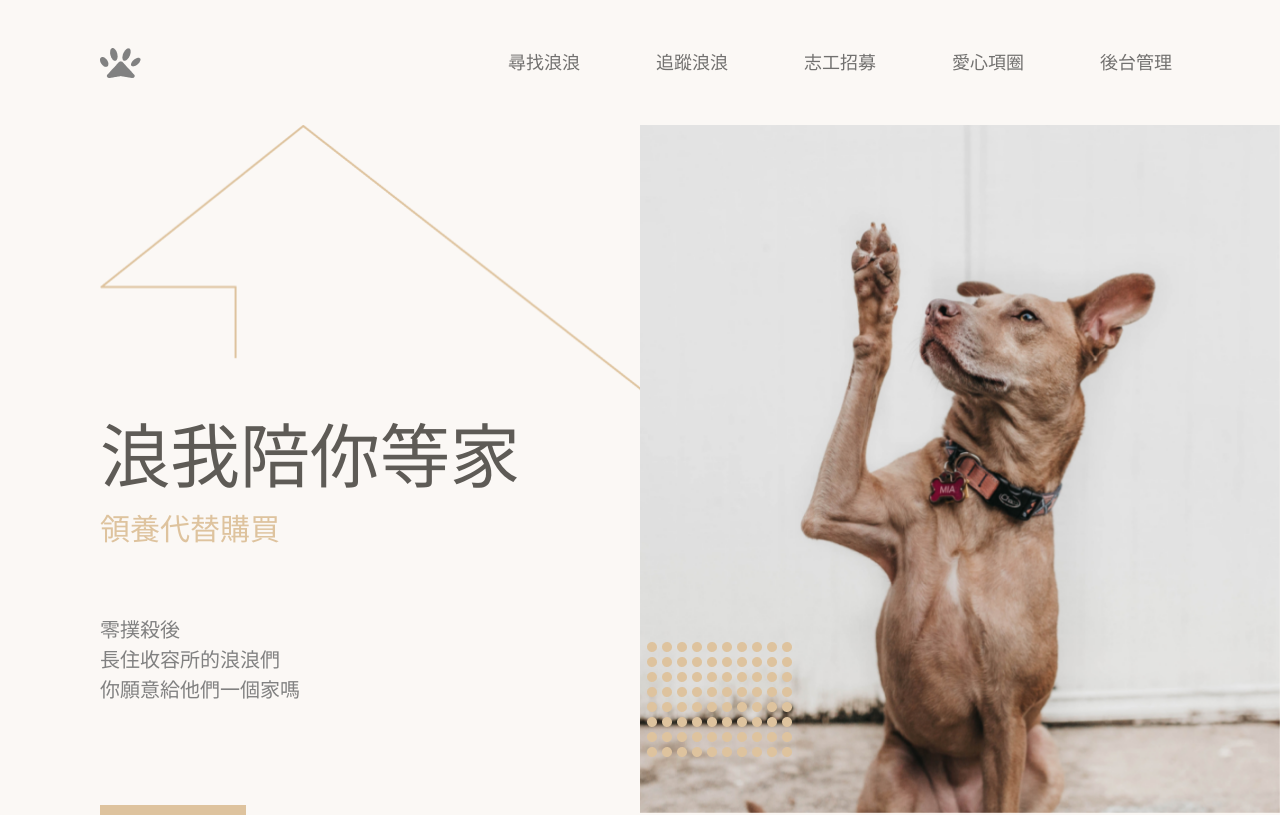
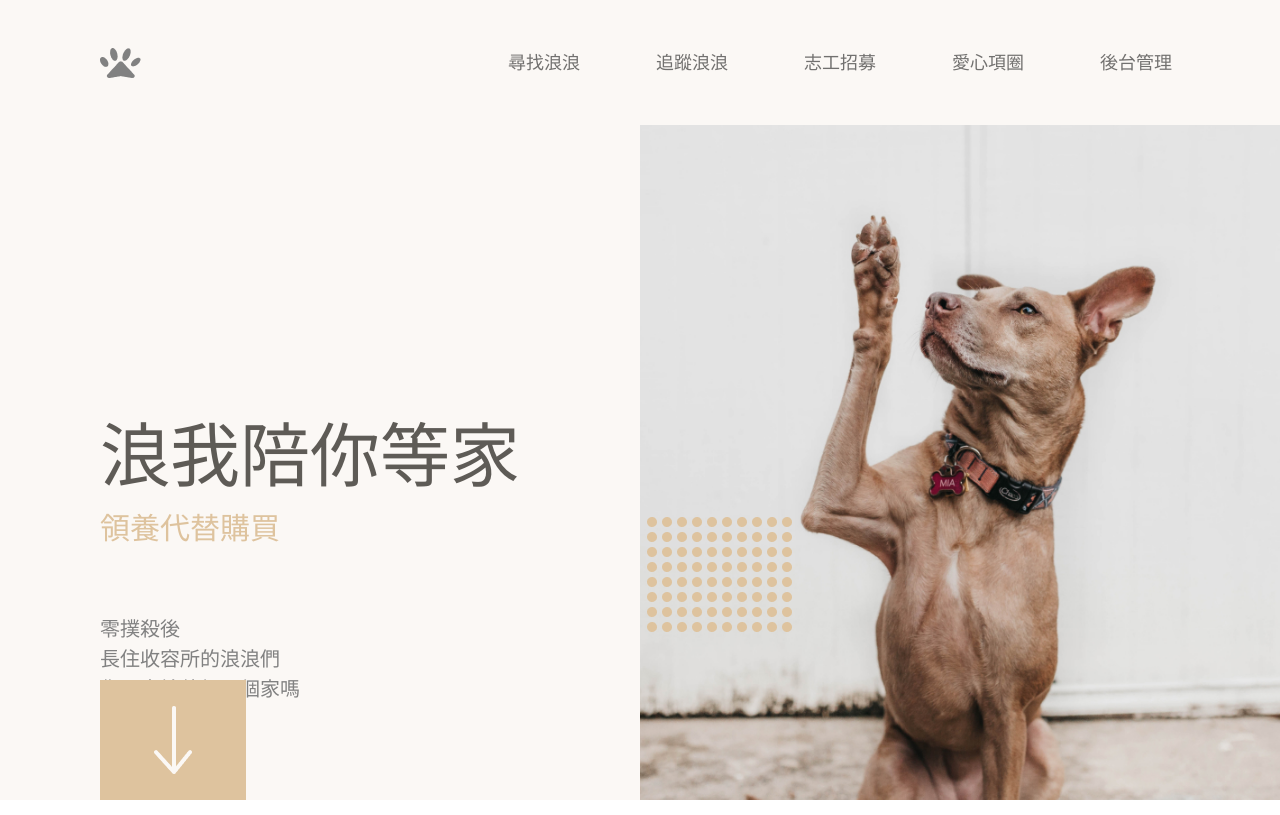
Before and after one commit to Chiahsuan-TW/pet-adoption, a Vue app: page / in a window 1280 px wide. Shown: the top 815 px of the page. Built offline with nearby package versions, Linux system fonts and the light colour scheme.

Commit message:
whole-content feat: 增加home animation跟adoption修正

```diff
--- a/src/components/AdoptionNotice.vue
+++ b/src/components/AdoptionNotice.vue
@@ -482,7 +482,7 @@ export default {
   }
   p {
     display: flex;
-    width: 900px;
+    width: 800px;
   }
   .check_box {
     input[type="radio"] {
@@ -512,7 +512,7 @@ export default {
   .question {
     flex-wrap: wrap;
     p {
-      margin-bottom: 8px;
+      margin-bottom: 15px;
     }
     .check_box {
       margin-left: 16px;
--- a/src/views/Home.vue
+++ b/src/views/Home.vue
@@ -1,10 +1,12 @@
 <template>
   <main>
     <div class="parallax">
-      <section class="landing_page parallax_group">
+      <section class="landing_page">
         <section class="adoption">
           <div class="home">
-            <img src="./../assets/images/home.png" alt="home icon" />
+            <div class="mask">
+              <img src="./../assets/images/home.png" alt="home icon" />
+            </div>
           </div>
           <h1>浪我陪你等家</h1>
           <h2>領養代替購買</h2>
@@ -12,18 +14,20 @@
           <div class="dots">
             <img src="./../assets/images/circles.png" alt="dots box" />
           </div>
-          <button @click="scrollToNext">
-            <img
-              src="./../assets/images/arrow-down.png"
-              alt="arrow downwards"
-            />
+          <button>
+            <a href="#gallery">
+              <img
+                src="./../assets/images/arrow-down.png"
+                alt="arrow downwards"
+              />
+            </a>
           </button>
         </section>
         <section class="dog_profile">
           <img src="./../assets/images/photo/home-dog-1.jpg" alt="brown dog" />
         </section>
       </section>
-      <section class="gallery parallax_group">
+      <section id="gallery" class="gallery parallax_group">
         <div class="gallery_img_1 parallax_layer parallax_layer--base">
           <img
             src="./../assets/images/photo/home-dog-2.jpg"
@@ -47,10 +51,10 @@
         <div class="gallery_img_5 parallax_layer parallax_layer--closely">
           <img src="./../assets/images/photo/home-dog-4.jpg" alt="black dog" />
         </div>
-        <div class="gallery_text_link">
+        <router-link class="gallery_text_link" :to="{ name: 'Search' }">
           <p>為牠駐足，尋找你們之間的命中注定</p>
           <img src="./../assets/images/arrow-right.png" alt="right arraow" />
-        </div>
+        </router-link>
       </section>
       <section class="volunteer parallax_group">
         <div class="volunteer_title parallax_layer parallax_layer--fore">
@@ -158,6 +162,7 @@ export default {
     }
   }
 }
+// p
 // parallax for group2
 .gallery.parallax_group {
   height: 1441px;
@@ -199,9 +204,18 @@ export default {
   }
 }
 .gallery_text_link {
-  position: relative;
+  position: absolute;
+  display: flex;
+  align-items: center;
+  gap: 40px;
+  width: fit-content;
+  bottom: 64px;
+  left: 50%;
+  transform: translateX(-50%);
   z-index: 6;
   p {
+    font-size: 40px;
+    font-weight: 900;
     text-shadow: 0 0 3px #fff, 0 0 6px #fff, 0 0 12px #fff, 0 0 20px #fff;
   }
 }
@@ -240,7 +254,7 @@ main {
 .landing_page {
   position: relative;
   z-index: 99;
-  height: calc(100vh - 112px);
+  height: calc(100vh - 125px);
   display: flex;
   justify-content: space-between;
   position: relative;
@@ -286,7 +300,7 @@ main {
   }
 
   .dog_profile {
-    height: calc(100vh - 112px);
+    height: 100%;
     width: 50%;
 
     img {
@@ -303,6 +317,18 @@ main {
     position: absolute;
     bottom: 0;
     transition: 0.25s;
+    a {
+      position: relative;
+      display: inline-block;
+      width: 100%;
+      height: 100%;
+      img {
+        position: absolute;
+        top: 50%;
+        left: 50%;
+        transform: translate(-50%, -50%);
+      }
+    }
     &:hover {
       filter: contrast(120%);
     }
@@ -315,7 +341,7 @@ main {
   width: 100%;
   height: 1441px;
   img {
-    box-shadow: 2px 4px 20px #555;
+    // box-shadow: 1px 2px 10px #555;
     &[alt^="right"] {
       box-shadow: none;
     }
@@ -494,4 +520,36 @@ main {
     filter: hue-rotate(360deg);
   }
 }
+
+// home animation
+.home {
+  position: relative;
+  width: 575px;
+  height: 290px;
+  .mask {
+    width: 100%;
+    height: 100%;
+    position: absolute;
+    right: 0;
+    top: 0;
+    background-color: transparent;
+    animation: mask 5s ease infinite;
+    overflow: hidden;
+    img {
+      position: absolute;
+      left: 0;
+      bottom: 0;
+    }
+  }
+}
+@keyframes mask {
+  from {
+    height: 0;
+    top: 290px;
+  }
+  to {
+    height: 290px;
+    top: 0;
+  }
+}
 </style>
```
Also changed, not shown: 1 other file (tests, documents, lock files or other folders).
